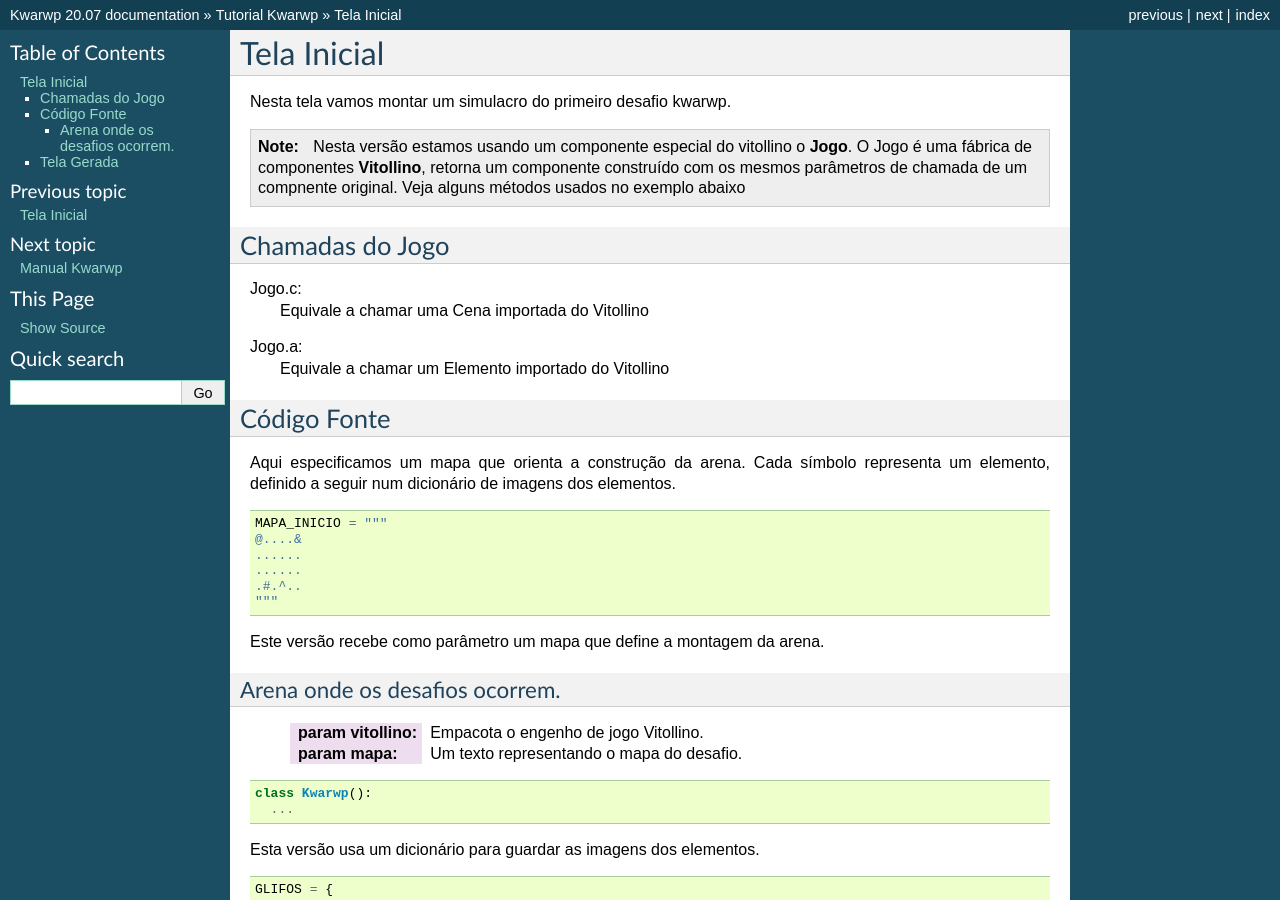
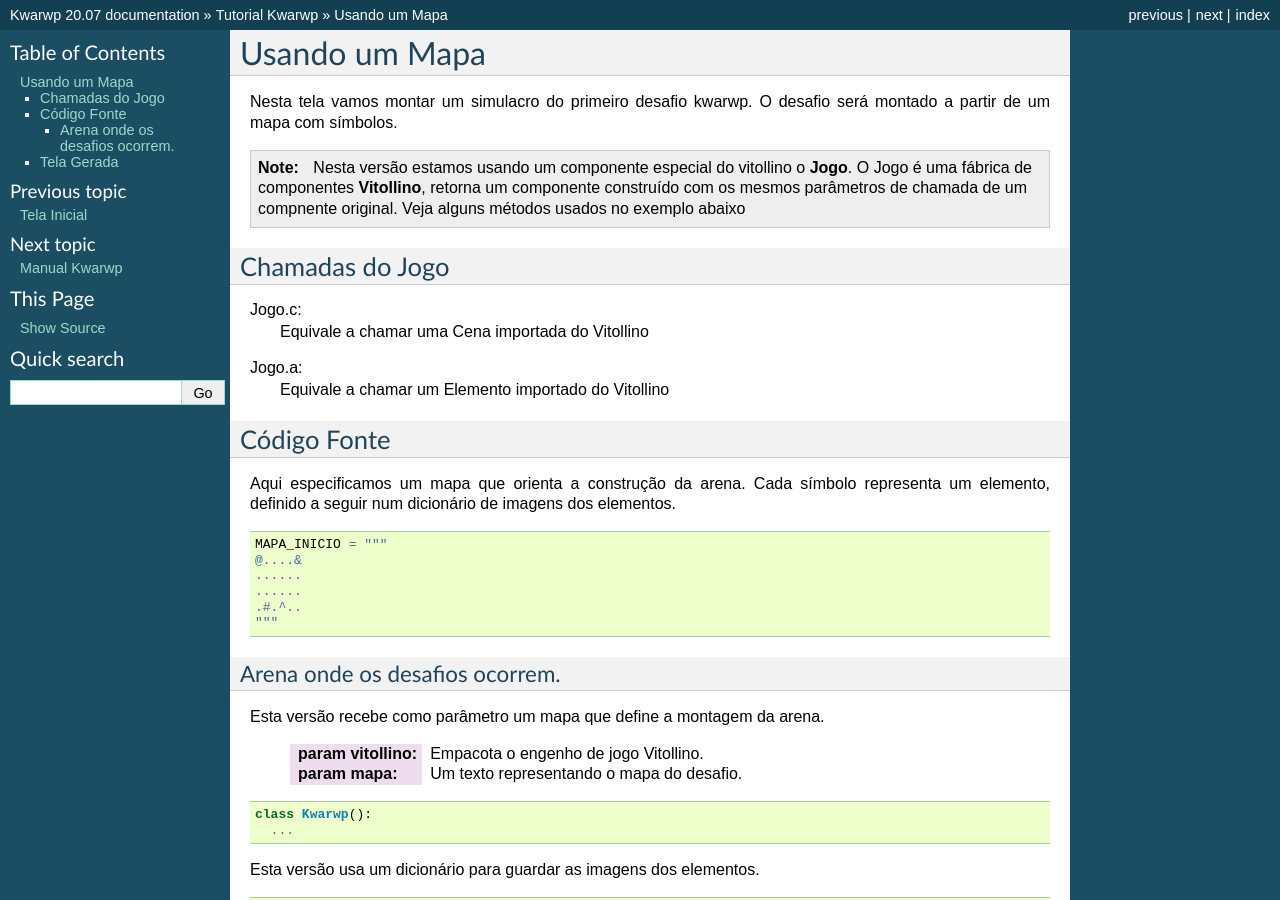
Before and after one commit to kwarwp/kwarwp, a Sphinx documentation site: the page built from docs/source/tutorial/tela_matriz.rst, in a window 1280 px wide and 900 px high. Built offline with Sphinx 7.4.7, drawn with Linux system fonts in a browser that asks for light colours; some of the changed text lies outside the part shown.

Commit message:
Corrige o título

```diff
--- a/docs/source/tutorial/tela_matriz.rst
+++ b/docs/source/tutorial/tela_matriz.rst
@@ -3,10 +3,11 @@
    You can adapt this file completely to your liking, but it should at least
    contain the root `toctree` directive.
 
-Tela Inicial
+Usando um Mapa
 ===============
 
 Nesta tela vamos montar um simulacro do primeiro desafio kwarwp.
+O desafio será montado a partir de um mapa com símbolos.
 
 .. note::
     Nesta versão estamos usando um componente especial do vitollino o **Jogo**.
@@ -31,6 +32,8 @@ Aqui especificamos um mapa que orienta a construção da arena.
 Cada símbolo representa um elemento, definido a seguir
 num dicionário de imagens dos elementos.
 
+
+
 .. code:: python
 
   MAPA_INICIO = """
@@ -41,10 +44,10 @@ num dicionário de imagens dos elementos.
   """
 
 
-Este versão recebe como parâmetro um mapa que define a montagem da arena.
-
 Arena onde os desafios ocorrem.
 ^^^^^^^^^^^^^^^^^^^^^^^^^^^^^^
+
+Esta versão recebe como parâmetro um mapa que define a montagem da arena.
 
    :param vitollino: Empacota o engenho de jogo Vitollino.
    :param mapa: Um texto representando o mapa do desafio.
@@ -133,8 +136,8 @@ Tela Gerada
 ------------
 
 .. image:: https://i.imgur.com/iRaafk8.png
-   :height: 200
-   :width: 200
+   :height: 600
+   :width: 600
    :scale: 50
    :alt: Tela inicial do Kwarwp
    :align: center
```
